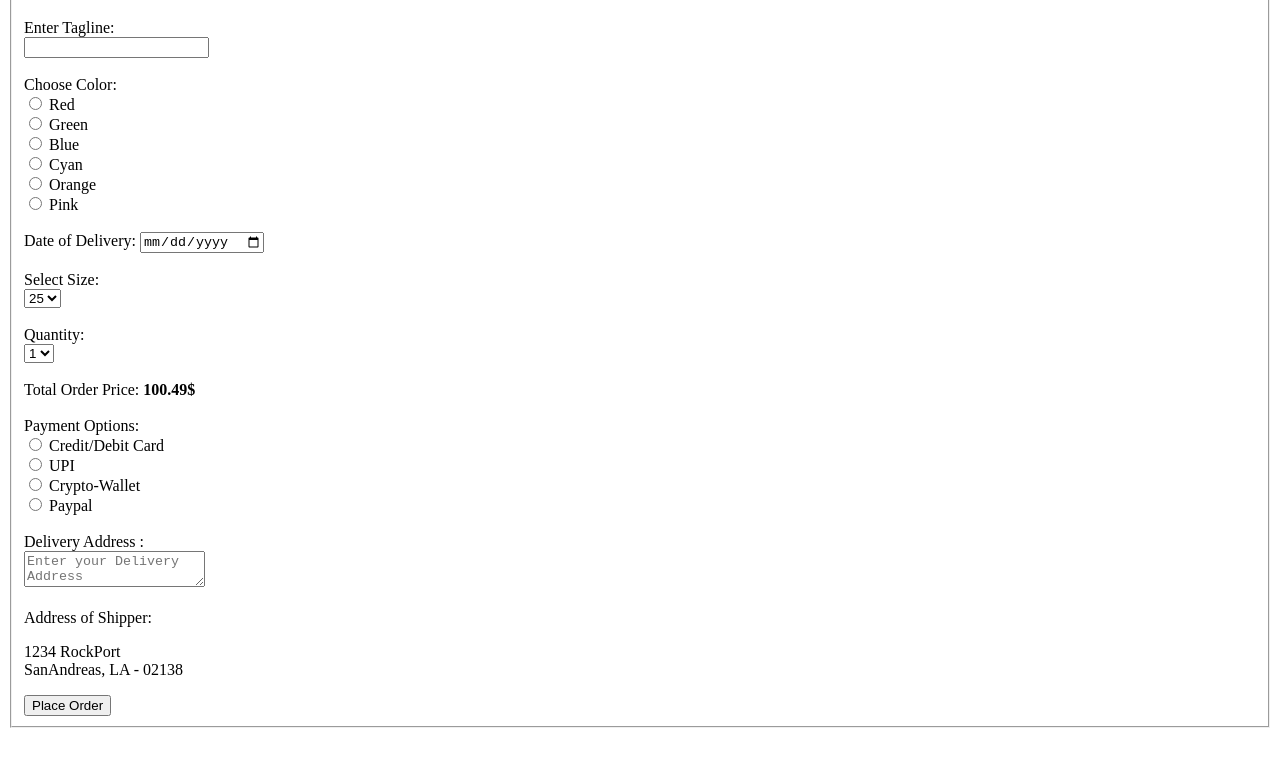
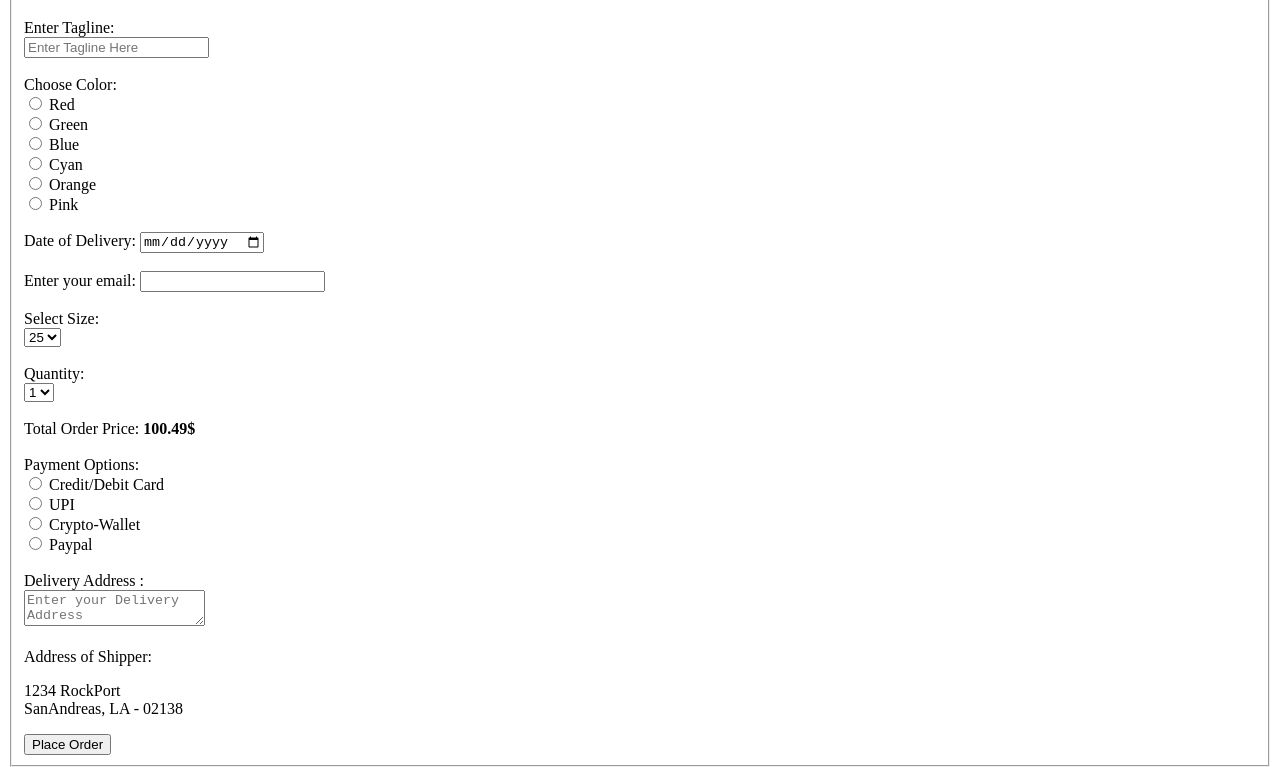
Before and after one commit to Abhip32/IP-LAB-1.2, a plain HTML site: page index.html in a window 1280 px wide. Shown: the part 307-1074 px from the top of the page. Before the commit the page ends 1043 px from the top, so only its background shows below. Drawn offline with Linux system fonts and the light colour scheme.

Commit message:
Update index.html

```diff
--- a/index.html
+++ b/index.html
@@ -14,7 +14,7 @@
 <img width="250px" src="https://cdn.pixabay.com/photo/2016/03/16/21/43/t-shirt-1261820__340.png" alt=""><br><br>
 
 <label for="tagline">Enter Tagline:</label><br>
-<input type="text" name="tagline" id="tagline"><br><br>
+<input type="text" name="tagline" id="tagline" placeholder="Enter Tagline Here"><br><br>
 
 <label for="color">Choose Color:</label><br>
 <input type="radio" id="red" name="color" value="Red">
@@ -32,6 +32,10 @@
 
 <label for="birthday">Date of Delivery:</label>
 <input type="date" id="DateOfDelivery" name="DateOfDelivery">
+<br><br>
+
+<label for="email">Enter your email:</label>
+<input type="email" id="email" name="email">
 <br><br>
 
 <label for="size">Select Size:</label><br>
```
